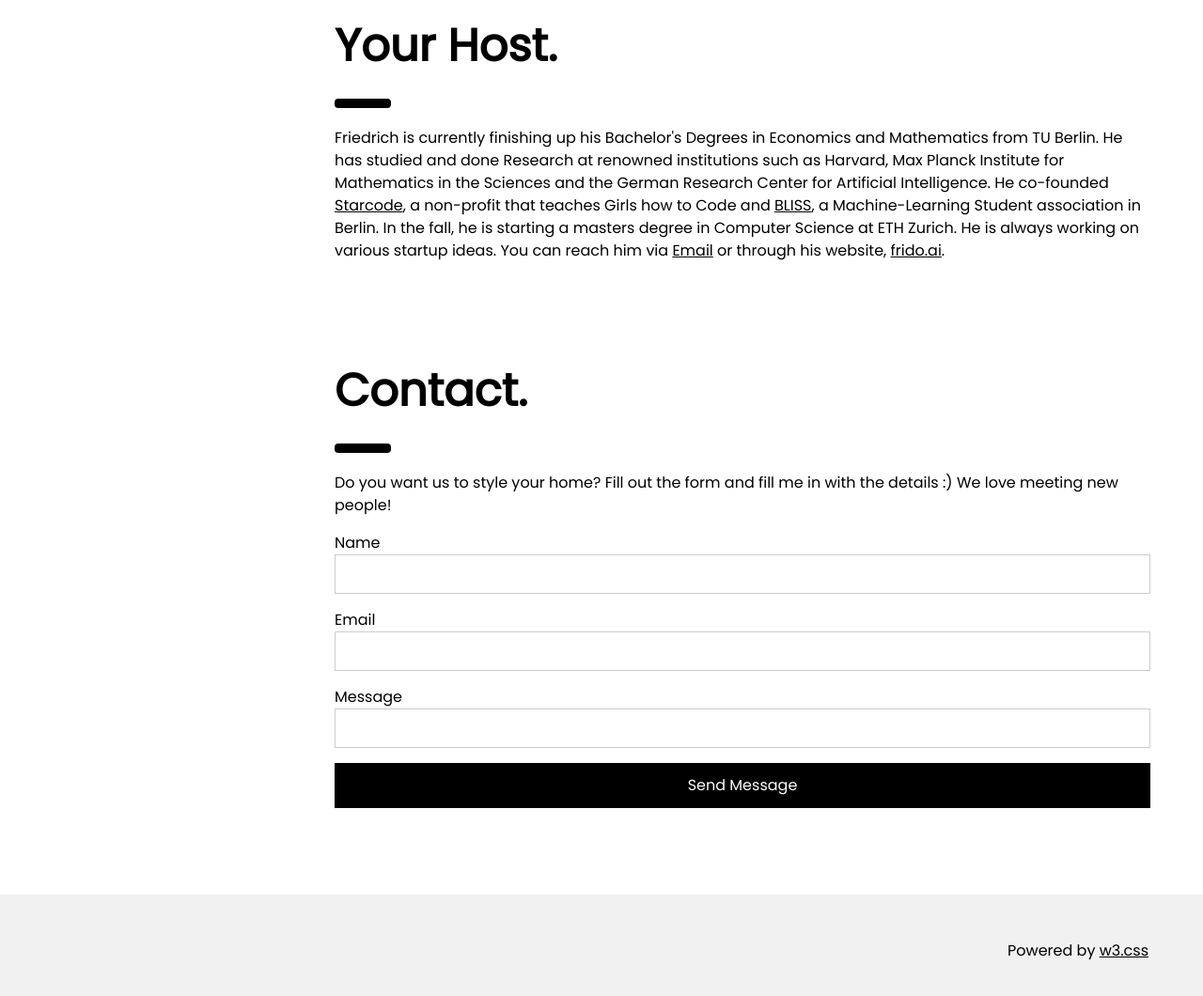
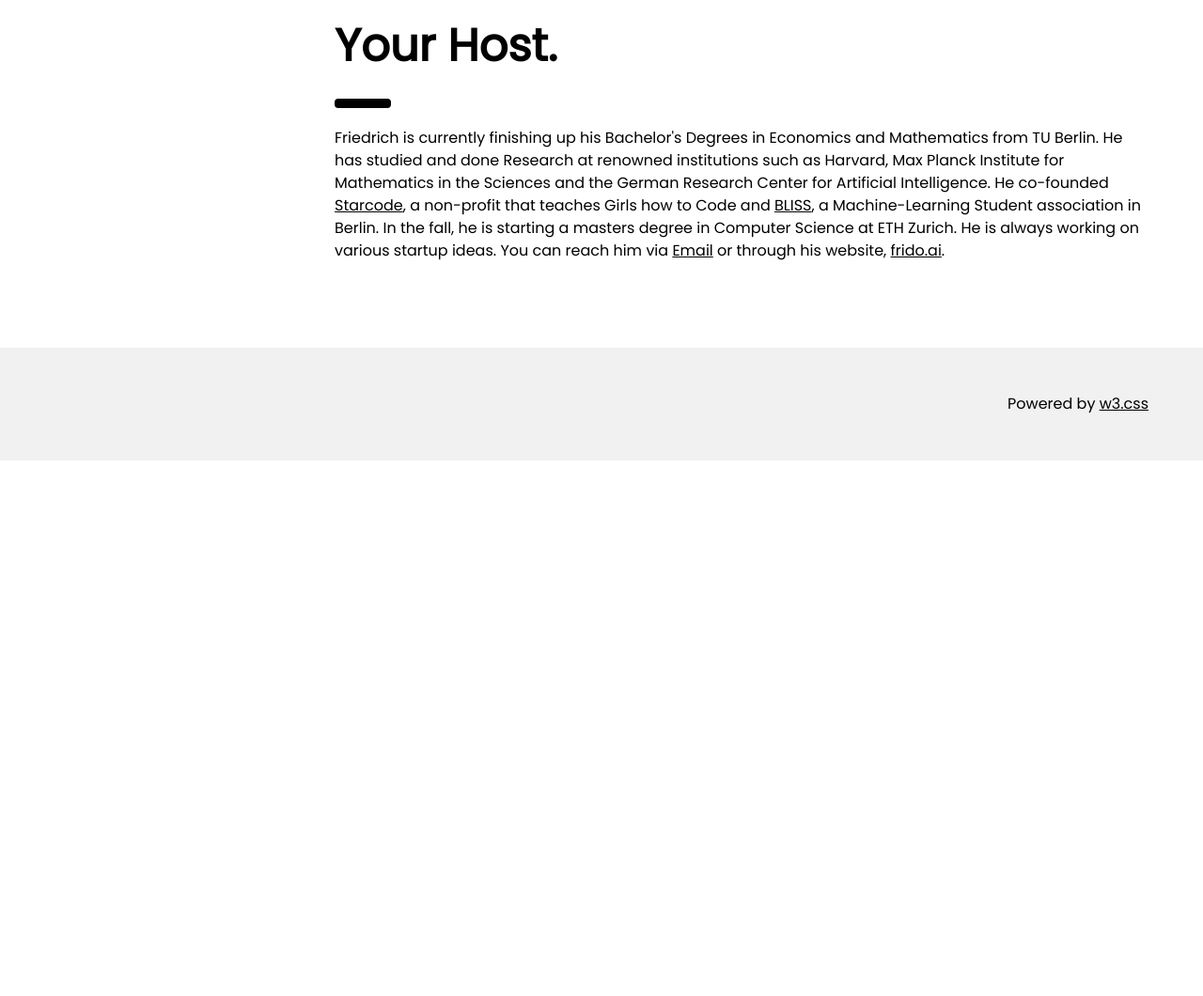
Before and after one commit to fridowicke/thinkersandmakers, a plain HTML site: page index.html in a window 1280 px wide. Shown: the part 1415-2475 px from the top of the page at 94% size. After the commit the page ends 1905 px from the top, so only its background shows below. Drawn offline with nearby package versions, Linux system fonts and the light colour scheme.

Commit message:
removed form

```diff
--- a/index.html
+++ b/index.html
@@ -209,26 +209,28 @@ body {font-size:16px;}
   </div>
   --->
   <!-- Contact -->
+  <!--
   <div class="w3-container" id="contact" style="margin-top:75px">
     <h1 class="w3-xxxlarge w3-text-black"><b>Contact.</b></h1>
     <hr style="width:50px;border:5px solid black" class="w3-round">
-    <p>Do you want us to style your home? Fill out the form and fill me in with the details :) We love meeting new people!</p>
+    <p>THIS FORM DOESN'T WORK YET!!!</p>
     <form action="/action_page.php" target="_blank">
       <div class="w3-section">
-        <label>Name</label>
+        <label>Don't</label>
         <input class="w3-input w3-border" type="text" name="Name" required>
       </div>
       <div class="w3-section">
-        <label>Email</label>
+        <label>use this</label>
         <input class="w3-input w3-border" type="text" name="Email" required>
       </div>
       <div class="w3-section">
-        <label>Message</label>
+        <label>yet!</label>
         <input class="w3-input w3-border" type="text" name="Message" required>
       </div>
       <button type="submit" class="w3-button w3-block w3-padding-large w3-black w3-margin-bottom">Send Message</button>
     </form>
   </div>
+  -->
 
 <!-- End page content -->
 </div>
```
